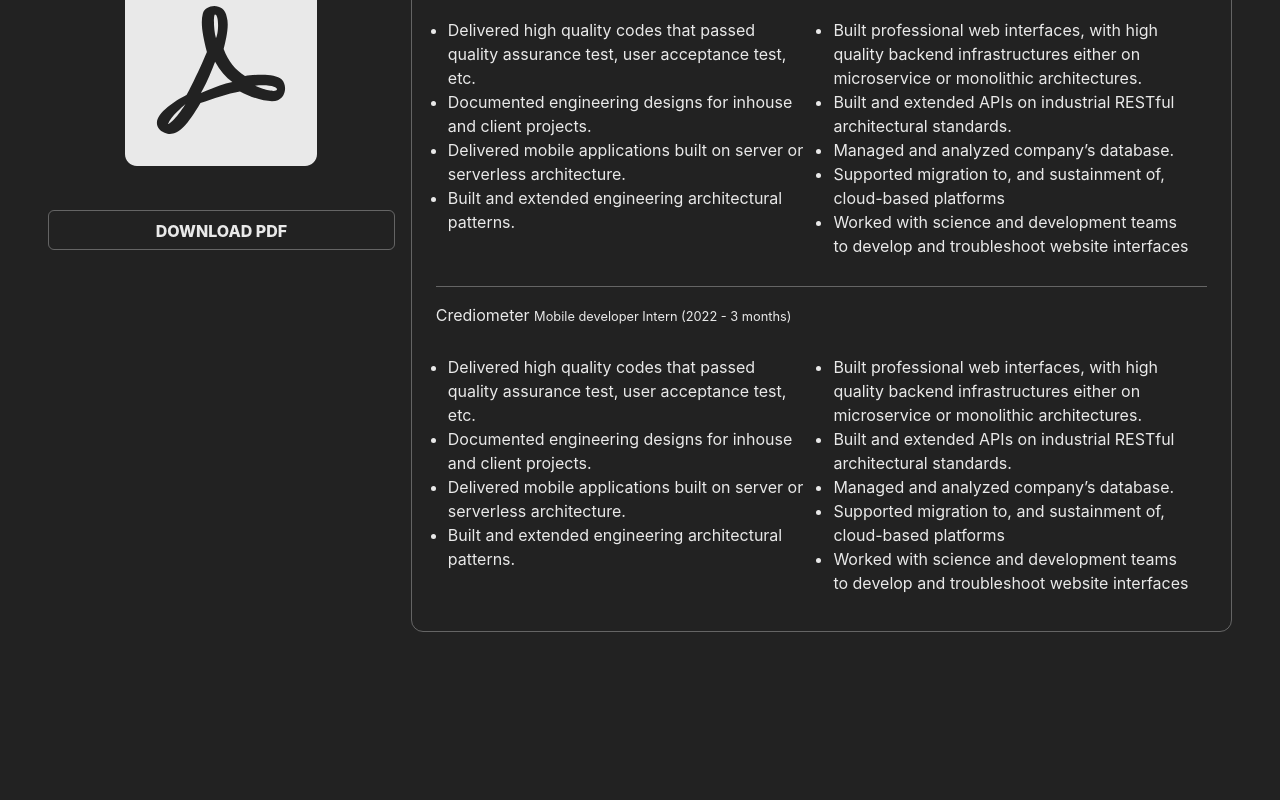
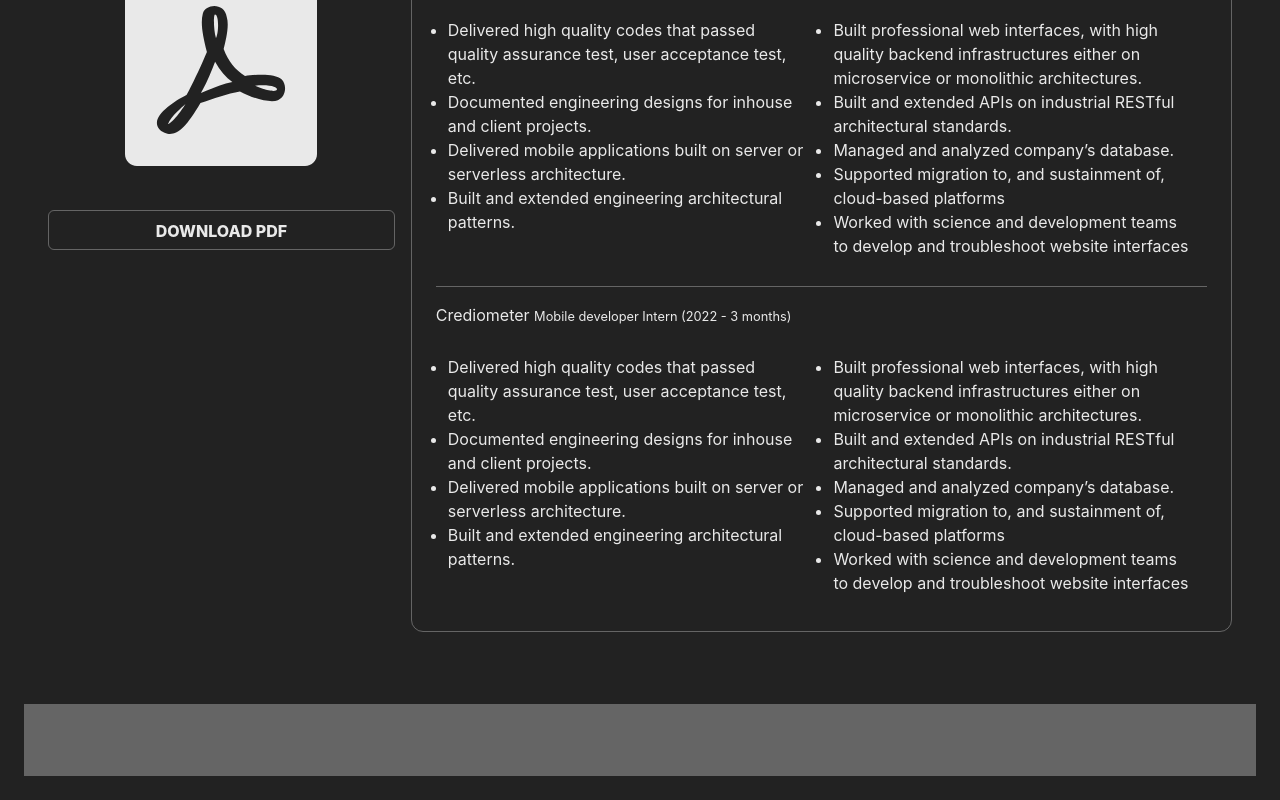
Before and after one commit to Chibueze-Adeyemi-Ajayi/REACT_portfolio, a React (Create React App) app: page / in a window 1280 px wide. Shown: the part 1182-1982 px from the top of the page. Before the commit the page ends 1862 px from the top, so only its background shows below. Built offline with nearby package versions, Linux system fonts and the light colour scheme.

Commit message:
My Portfolio

```diff
--- a/src/App.js
+++ b/src/App.js
@@ -2,6 +2,7 @@ import './App.css';
 import Nav from './components/nav';
 import Overview from './components/overview';
 import Resume from './components/resume';
+import Skill from './components/skill';
 
 function App() {
   return (
@@ -12,6 +13,8 @@ function App() {
       <Overview />
       {/* resume */}
       <Resume />
+      {/* Skill set */}
+      <Skill />
     </div>
   );
 }
--- a/src/components/skill.js
+++ b/src/components/skill.js
@@ -1,5 +1,13 @@
 const Skill = () => {
-    return ();
+    return (
+        <div className="p-6">
+            <section className="w-full bg-white/30 h-full p-6 grid grid-cols-3 gap-6">
+                <div className="w-full fit p-3 ">
+
+                </div>
+            </section>
+        </div>
+    );
 }
 
 export default Skill;
```
